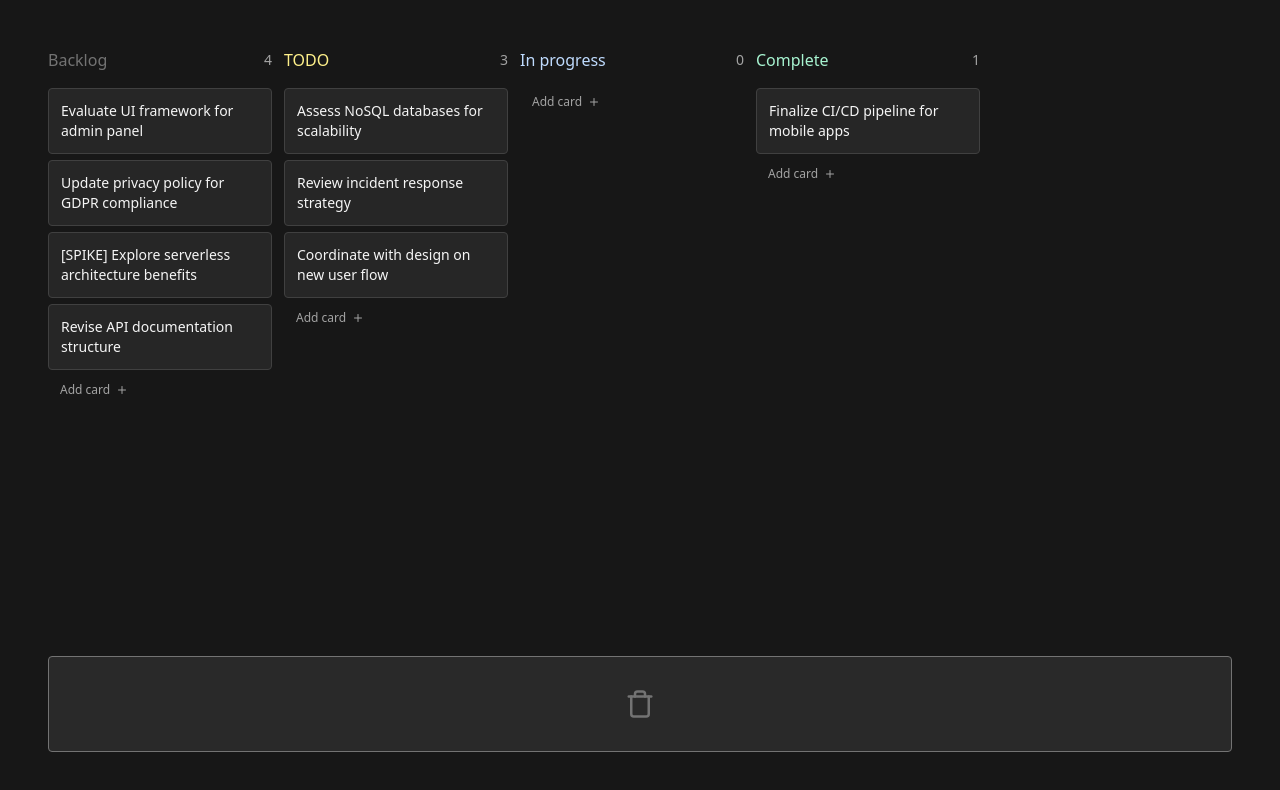
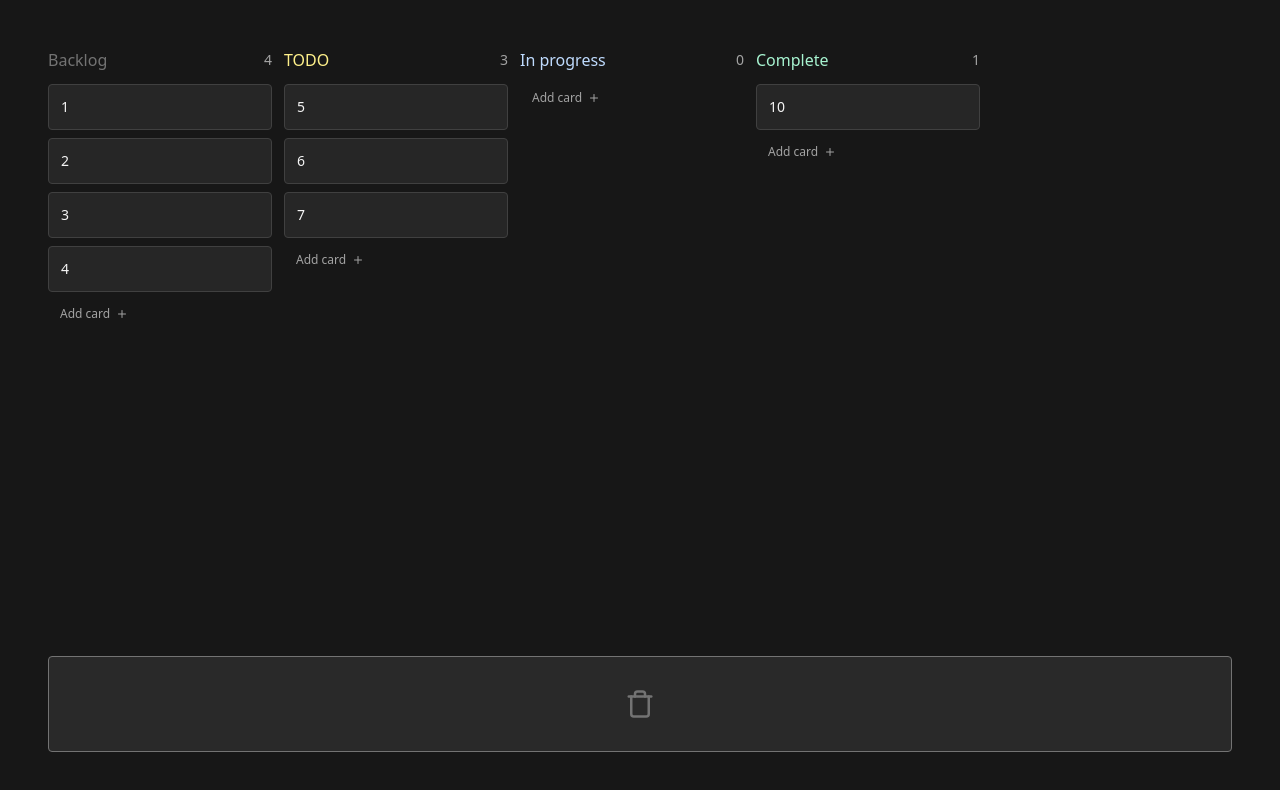
Before and after one commit to ShantYezekyan/kanban-tw, a React (Vite) app: page / in a window 1280 px wide. Shown: the top 790 px of the page. Built offline with nearby package versions, Linux system fonts and the light colour scheme.

Commit message:
refactor card drag and drop with react-beautiful-dnd

```diff
--- a/package.json
+++ b/package.json
@@ -12,11 +12,13 @@
   "dependencies": {
     "framer-motion": "^11.0.3",
     "react": "^18.2.0",
+    "react-beautiful-dnd": "^13.1.1",
     "react-dom": "^18.2.0",
     "react-icons": "^5.0.1"
   },
   "devDependencies": {
     "@types/react": "^18.2.55",
+    "@types/react-beautiful-dnd": "^13.1.8",
     "@types/react-dom": "^18.2.19",
     "@typescript-eslint/eslint-plugin": "^6.21.0",
     "@typescript-eslint/parser": "^6.21.0",
--- a/src/components/Board.tsx
+++ b/src/components/Board.tsx
@@ -1,11 +1,15 @@
 import { useState } from "react";
 import { CardData, DEFAULT_CARDS } from "../MOCK_DATA";
 import { Column, DeleteBox } from ".";
+import { DragDropContext } from "react-beautiful-dnd";
 
 const Board = () => {
   const [cards, setCards] = useState<CardData[]>(DEFAULT_CARDS);
 
+  const handleDragEnd = () => {};
+
   return (
+    <DragDropContext onDragEnd={handleDragEnd}>
       <div className="flex h-full w-full flex-col p-12">
         <div className="flex h-full w-full gap-3 overflow-scroll">
           <Column
@@ -24,7 +28,7 @@ const Board = () => {
           />
           <Column
             title="In progress"
-          column="in-"
+            column="in-progress"
             headingColor="text-blue-200"
             cards={cards}
             setCards={setCards}
@@ -40,6 +44,7 @@ const Board = () => {
 
         <DeleteBox setCards={setCards} />
       </div>
+    </DragDropContext>
   );
 };
 
--- a/src/components/Card.tsx
+++ b/src/components/Card.tsx
@@ -1,31 +1,26 @@
-import { DropIndicator } from ".";
-import { motion } from "framer-motion";
-import type { CardDragInfo } from "./Column";
+import { Draggable } from "react-beautiful-dnd";
 
 type CardProps = {
   title: string;
   id: string;
   column: string;
-  handleDragStart: (
-    event: React.DragEvent<HTMLDivElement>,
-    card: CardDragInfo,
-  ) => void;
+  index: number;
 };
 
-const Card = ({ title, id, column, handleDragStart }: CardProps) => {
+const Card = ({ title, id, column, index }: CardProps) => {
   return (
-    <>
-      <DropIndicator beforeId={id} column={column} />
-      <motion.div
-        layout
-        layoutId={id}
-        draggable
-        onDragStart={(e) => handleDragStart(e, { title, id, column })}
-        className="cursor-grab rounded border border-neutral-700 bg-neutral-800 p-3 active:cursor-grabbing"
-      >
-        <p className=" text-sm text-neutral-100 ">{title}</p>
-      </motion.div>
-    </>
+    <Draggable draggableId={id} index={index}>
+      {({ innerRef, draggableProps, dragHandleProps }) => (
+        <div
+          {...draggableProps}
+          {...dragHandleProps}
+          ref={innerRef}
+          className="cursor-grab rounded border border-neutral-700 bg-neutral-800 p-3 active:cursor-grabbing"
+        >
+          <p className=" text-sm text-neutral-100 ">{id}</p>
+        </div>
+      )}
+    </Draggable>
   );
 };
 
--- a/src/components/Column.tsx
+++ b/src/components/Column.tsx
@@ -1,6 +1,7 @@
 import { useState } from "react";
-import { AddCard, Card, DropIndicator } from ".";
+import { AddCard, Card } from ".";
 import type { CardData } from "../MOCK_DATA";
+import { Droppable } from "react-beautiful-dnd";
 
 export type CardDragInfo = {
   title: string;
@@ -27,94 +28,6 @@ const Column = ({
 
   const filteredCards = cards.filter((card) => card.column === column);
 
-  const handleDragStart = (
-    e: React.DragEvent<HTMLDivElement>,
-    card: CardDragInfo,
-  ) => {
-    e.dataTransfer.setData("cardId", card.id);
-  };
-
-  const handleDragOver = (e: React.DragEvent<HTMLDivElement>) => {
-    e.preventDefault();
-    highlightIndicator(e);
-    setActive(true);
-  };
-
-  const highlightIndicator = (e: React.DragEvent<HTMLDivElement>) => {
-    const indicators = getIndicators();
-    clearHighlights(indicators);
-    const el = getNearestIndicator(e, indicators);
-    el.element.style.opacity = "1";
-  };
-
-  const clearHighlights = (elements: HTMLDivElement[] = getIndicators()) => {
-    elements.forEach((el) => (el.style.opacity = "0"));
-  };
-
-  const getNearestIndicator = (
-    e: React.DragEvent<HTMLDivElement>,
-    indicators: HTMLDivElement[],
-  ) => {
-    const DISTANCE_OFFSET = 50;
-
-    const el = indicators.reduce(
-      (closest, child) => {
-        const box = child.getBoundingClientRect();
-
-        const offset = e.clientY - (box.top + DISTANCE_OFFSET);
-
-        if (offset < 0 && offset > closest.offset) {
-          return { offset: offset, element: child };
-        } else {
-          return closest;
-        }
-      },
-      {
-        offset: Number.NEGATIVE_INFINITY,
-        element: indicators[indicators.length - 1],
-      },
-    );
-
-    return el;
-  };
-
-  const getIndicators = (): HTMLDivElement[] => {
-    return Array.from(document.querySelectorAll(`[data-column="${column}"]`));
-  };
-
-  const handleDragLeave = () => {
-    setActive(false);
-    clearHighlights();
-  };
-
-  const handleDragEnd = (e: React.DragEvent<HTMLDivElement>) => {
-    setActive(false);
-    clearHighlights();
-    const cardId = e.dataTransfer.getData("cardId");
-    const indicators = getIndicators();
-    const { element } = getNearestIndicator(e, indicators);
-    const before = element.dataset.before || "-1";
-
-    if (before !== cardId) {
-      let copy = [...cards];
-      let cardToTransfer = copy.find((c) => c.id === cardId);
-      if (!cardToTransfer) return;
-      cardToTransfer = { ...cardToTransfer, column };
-      copy = copy.filter((c) => c.id !== cardId);
-
-      const moveToBack = before === "-1";
-      if (moveToBack) {
-        copy.push(cardToTransfer);
-      } else {
-        const insertAtIndex = copy.findIndex((el) => el.id === before);
-        if (insertAtIndex === undefined) return;
-        copy.splice(insertAtIndex, 0, cardToTransfer);
-      }
-
-      setCards(copy);
-    }
-  };
-
   return (
     <div className="w-56 shrink-0">
       <div className="mb-3 flex items-center justify-between">
@@ -123,20 +36,21 @@ const Column = ({
           {filteredCards.length}
         </span>
       </div>
-      <div
-        onDragOver={handleDragOver}
-        onDragLeave={handleDragLeave}
-        onDrop={handleDragEnd}
-        className={`h-full w-full transition-colors ${active ? "bg-neutral-800/50" : "bg-neutral-800/0"}`}
-      >
-        {filteredCards.map((card) => {
-          return (
-            <Card key={card.id} {...card} handleDragStart={handleDragStart} />
-          );
-        })}
-        <DropIndicator beforeId="-1" column={column} />
-        <AddCard column={column} setCards={setCards} />
-      </div>
+      <Droppable droppableId={column}>
+        {({ innerRef, droppableProps, placeholder }) => (
+          <div
+            ref={innerRef}
+            {...droppableProps}
+            className={`flex h-full w-full flex-col gap-2 transition-colors ${active ? "bg-neutral-800/50" : "bg-neutral-800/0"}`}
+          >
+            {filteredCards.map((card, index) => {
+              return <Card key={card.id} index={index} {...card} />;
+            })}
+            {placeholder}
+            <AddCard column={column} setCards={setCards} />
+          </div>
+        )}
+      </Droppable>
     </div>
   );
 };
--- a/src/components/DropIndicator.tsx
+++ /dev/null
@@ -1,16 +0,0 @@
-type DropIndicatorProps = {
-  beforeId: string;
-  column: string;
-};
-
-const DropIndicator = ({ beforeId, column }: DropIndicatorProps) => {
-  return (
-    <div
-      data-before={beforeId || "-1"}
-      data-column={column}
-      className="my-0.5 h-0.5 w-full bg-violet-400 opacity-0"
-    />
-  );
-};
-
-export default DropIndicator;
--- a/src/components/index.ts
+++ b/src/components/index.ts
@@ -1,8 +1,7 @@
 import Board from "./Board";
 import Column from "./Column";
 import Card from "./Card";
-import DropIndicator from "./DropIndicator";
 import AddCard from "./AddCard";
 import DeleteBox from "./DeleteBox";
 
-export { Board, Column, Card, DropIndicator, AddCard, DeleteBox };
+export { Board, Column, Card, AddCard, DeleteBox };
```
Also changed, not shown: 1 other file (tests, documents, lock files or other folders). Lines whose indentation alone changed are shown as unchanged.
